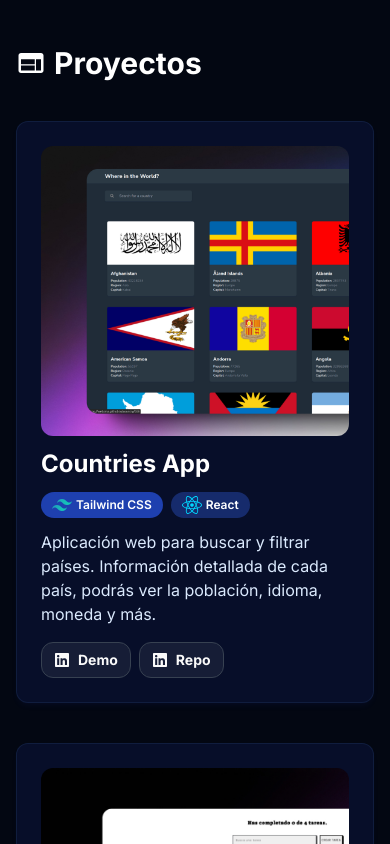
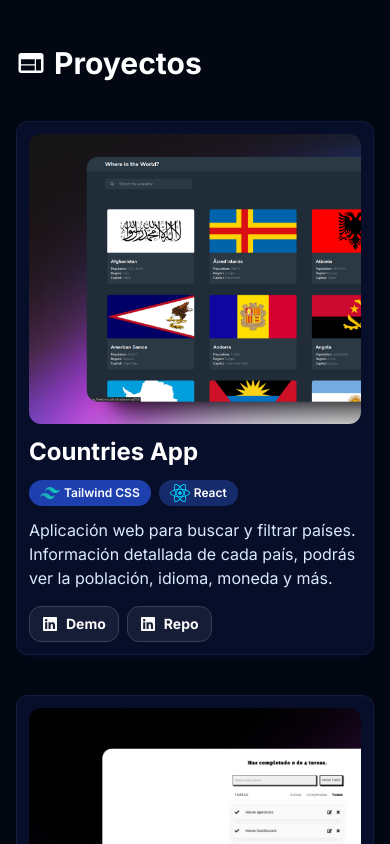
Before and after one commit to webzma/new-webzma-portfolio, a Next.js app: page / in a window 390 px wide. Shown: the part 2080-2924 px from the top of the page. Built offline with nearby package versions, Linux system fonts and the light colour scheme.

Commit message:
feat: adjust padding in ProjectCard component for improved layout

```diff
--- a/src/app/components/ProjectCard/ProjectCard.tsx
+++ b/src/app/components/ProjectCard/ProjectCard.tsx
@@ -42,7 +42,7 @@ const techBadgesMap: {
 
 export const ProjectCard: React.FC<ProjectCardProps> = ({ project }) => {
   return (
-    <div className="max-w-[920px] w-full md:w-[90%] flex flex-col gap-y-3 md:flex-row gap-x-8 bg-[#324ef0]/10  border  p-6 rounded-xl border-blue-400/10 shadow-md shadow-[#324ef0]/5">
+    <div className="max-w-[920px] w-full md:w-[90%] flex flex-col gap-y-3 md:flex-row gap-x-8 bg-[#324ef0]/10 border p-3 md:p-6 rounded-xl border-blue-400/10 shadow-md shadow-[#324ef0]/5">
       <div className="relative md:min-w-[360px] h-[290px] md:h-[220px]">
         <Image
           src={project.image}
```
